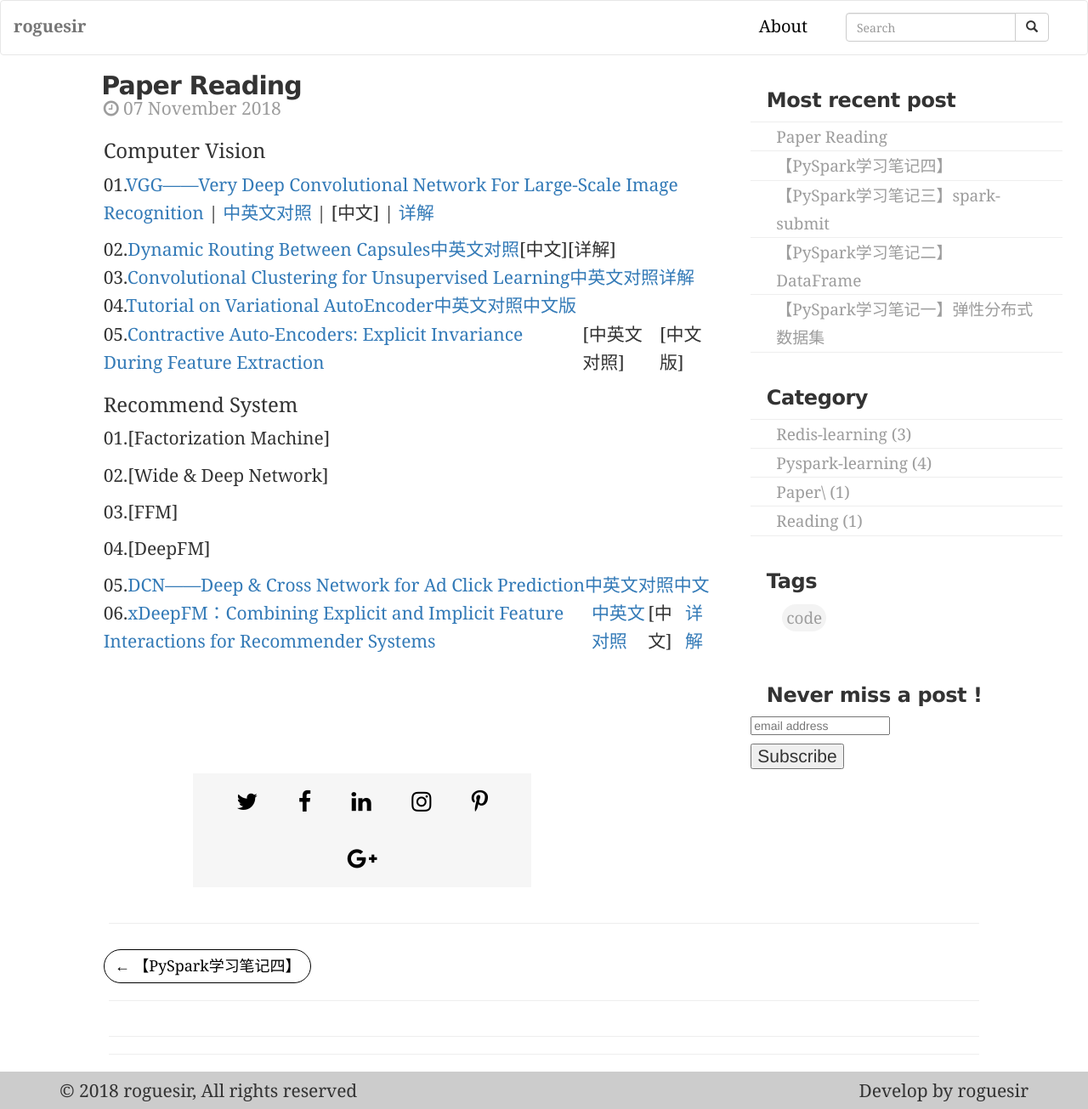
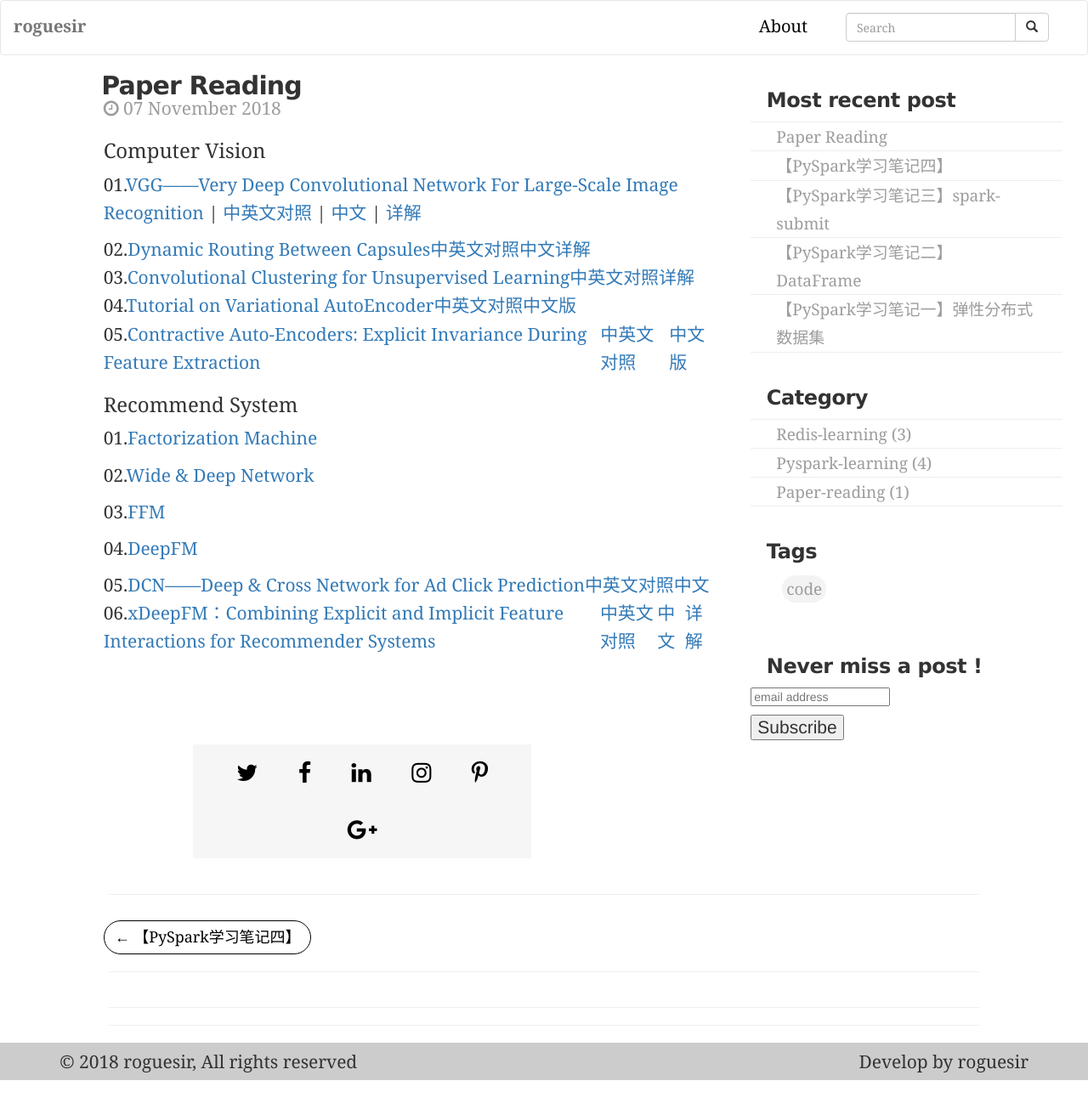
Before and after one commit to roguesir/roguesir.github.io, a Jekyll site: the page built from _posts/2018-11-07-paper_reading.md, in a window 1280 px wide and 1305 px high. Shown: the whole window at 85% size. Built offline with Jekyll 4.4.1, drawn with Linux system fonts in a browser that asks for light colours; Markdown is read by kramdown in place of the engine named in the settings; comment, search, counter and statistics services are not loaded.

```diff
--- a/_posts/2018-11-07-paper_reading.md
+++ b/_posts/2018-11-07-paper_reading.md
@@ -2,31 +2,31 @@
 layout: blog
 title: 'Paper Reading'
 date: 2018-11-07 20:11:34
-categories: Paper\ Reading
+categories: Paper-Reading
 tags: code
 lead_text: '论文翻译理解'
 ---
 
 ### Computer Vision
-01.[VGG——Very Deep Convolutional Network For Large-Scale Image Recognition](http://xueshu.baidu.com/s?wd=paperuri%3A%282801f41808e377a1897a3887b6758c59%29&filter=sc_long_sign&tn=SE_xueshusource_2kduw22v&sc_vurl=http%3A%2F%2Farxiv.org%2Fabs%2F1409.1556&ie=utf-8&sc_us=4549459500002107255)  | [中英文对照](http://blog.csdn.net/roguesir/article/details/77470043) | [中文] | [详解](http://blog.csdn.net/roguesir/article/details/77945732)
+01.[VGG——Very Deep Convolutional Network For Large-Scale Image Recognition](http://xueshu.baidu.com/s?wd=paperuri%3A%282801f41808e377a1897a3887b6758c59%29&filter=sc_long_sign&tn=SE_xueshusource_2kduw22v&sc_vurl=http%3A%2F%2Farxiv.org%2Fabs%2F1409.1556&ie=utf-8&sc_us=4549459500002107255)  | [中英文对照](http://blog.csdn.net/roguesir/article/details/77470043) | [中文]() | [详解](http://blog.csdn.net/roguesir/article/details/77945732)
 
-02.[Dynamic Routing Between Capsules](https://arxiv.org/abs/1710.09829) | [中英文对照](https://blog.csdn.net/roguesir/article/details/79681904) | [中文] | [详解]
+02.[Dynamic Routing Between Capsules](https://arxiv.org/abs/1710.09829) | [中英文对照](https://blog.csdn.net/roguesir/article/details/79681904) | [中文]() | [详解]()
 
 03.[Convolutional Clustering for Unsupervised Learning](https://arxiv.org/abs/1511.06241) | [中英文对照](http://blog.csdn.net/roguesir/article/details/72842958) | [详解](http://blog.csdn.net/roguesir/article/details/73681885)
 
 04.[Tutorial on Variational AutoEncoder](https://arxiv.org/abs/1606.05908v1) | [中英文对照](https://blog.csdn.net/roguesir/article/details/81319670) | [中文版](https://blog.csdn.net/roguesir/article/details/81319824)
 
-05.[Contractive Auto-Encoders: Explicit Invariance During Feature Extraction](http://www-labs.iro.umontreal.ca/~vincentp/Publications/contractive_autoencoder_icml2011.pdf) | [中英文对照] | [中文版]
+05.[Contractive Auto-Encoders: Explicit Invariance During Feature Extraction](http://www-labs.iro.umontreal.ca/~vincentp/Publications/contractive_autoencoder_icml2011.pdf) | [中英文对照]() | [中文版]()
 
 ### Recommend System
-01.[Factorization Machine]
+01.[Factorization Machine]()
 
-02.[Wide & Deep Network]
+02.[Wide & Deep Network]()
 
-03.[FFM]
+03.[FFM]()
 
-04.[DeepFM]
+04.[DeepFM]()
 
 05.[DCN——Deep & Cross Network for Ad Click Prediction]() | [中英文对照](https://blog.csdn.net/roguesir/article/details/79763204) | [中文](https://blog.csdn.net/roguesir/article/details/79777635)
 
-06.[xDeepFM：Combining Explicit and Implicit Feature Interactions for Recommender Systems](https://arxiv.org/abs/1803.05170) | [中英文对照](https://blog.csdn.net/roguesir/article/details/80106672) | [中文] | [详解](https://blog.csdn.net/roguesir/article/details/80106672)
+06.[xDeepFM：Combining Explicit and Implicit Feature Interactions for Recommender Systems](https://arxiv.org/abs/1803.05170) | [中英文对照](https://blog.csdn.net/roguesir/article/details/80106672) | [中文]() | [详解](https://blog.csdn.net/roguesir/article/details/80106672)
```
